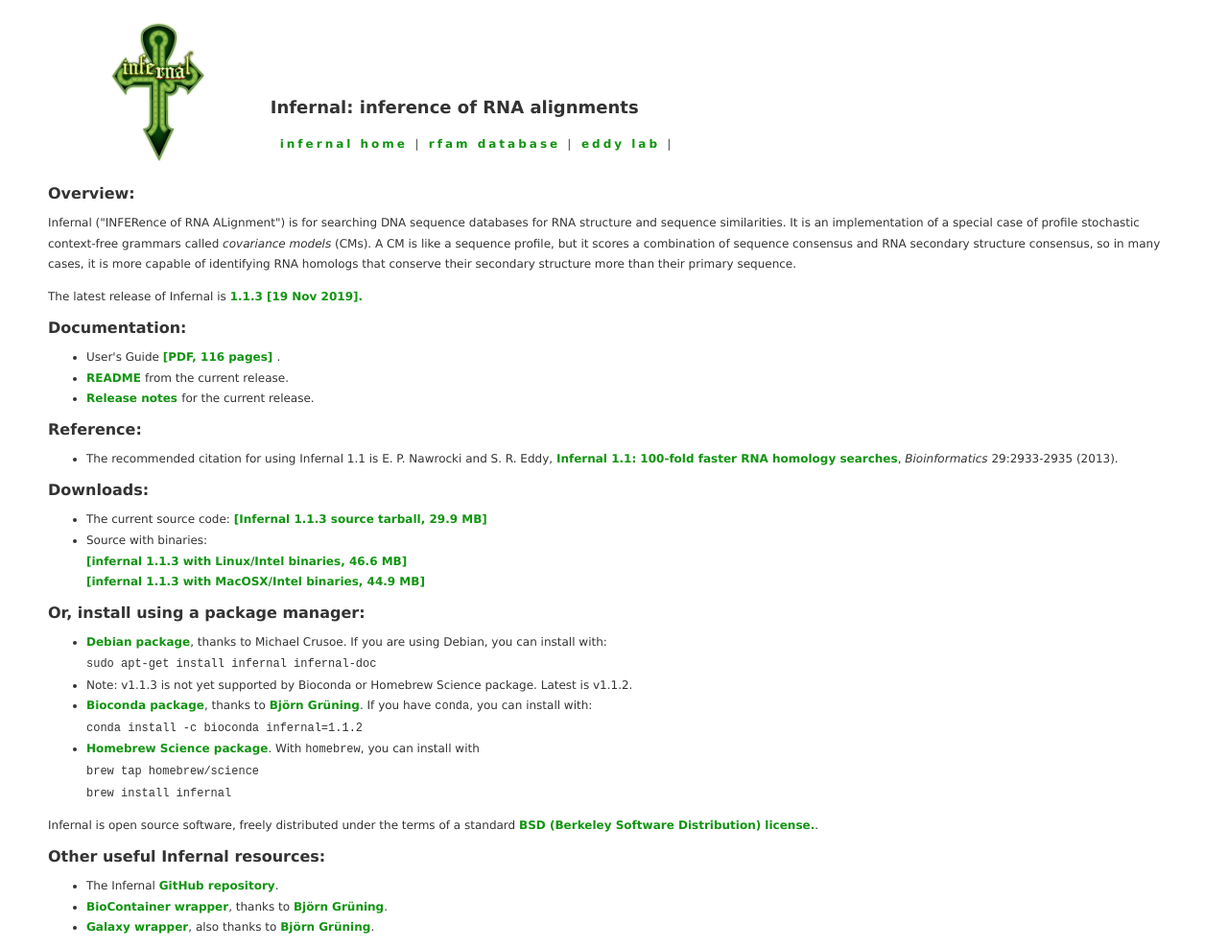
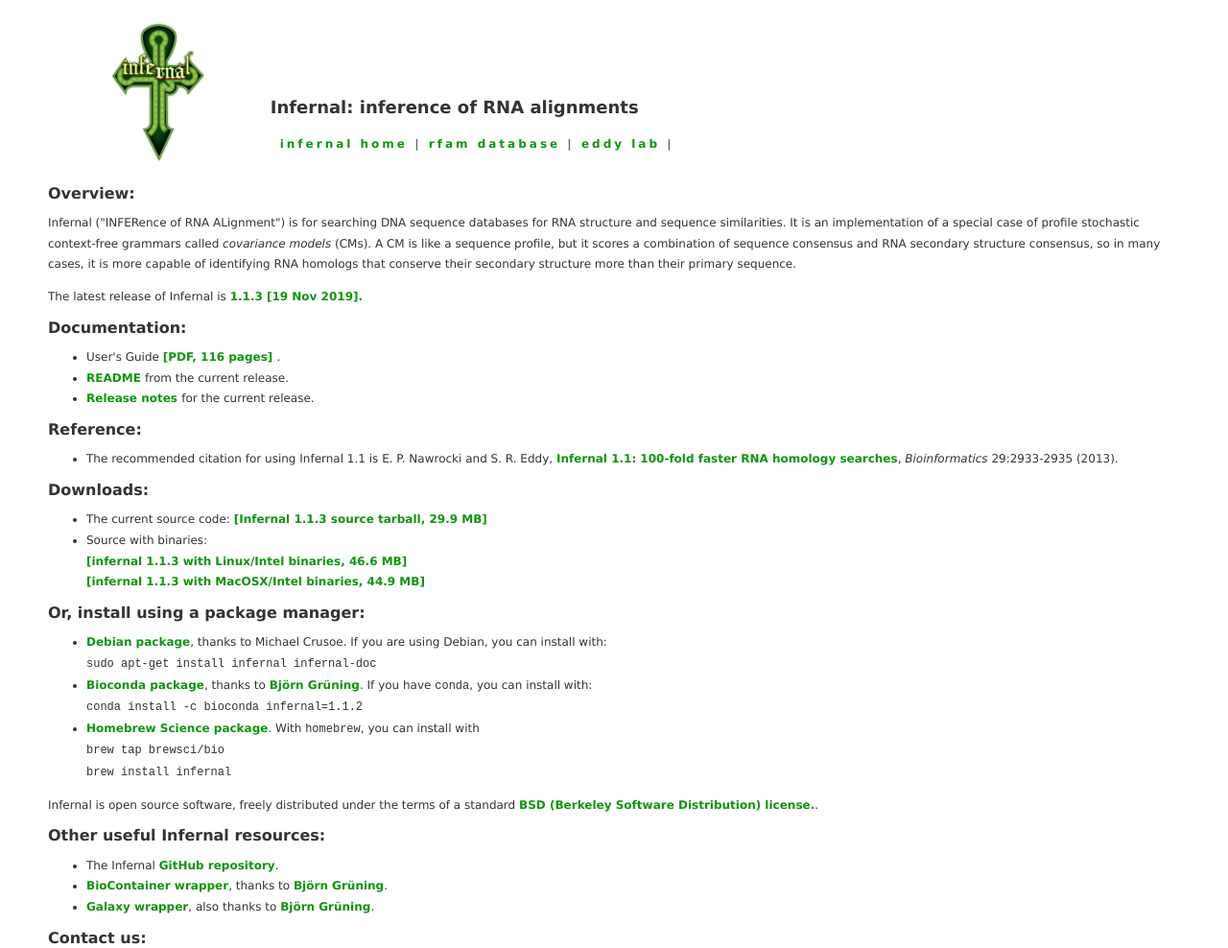
Before and after one commit to EddyRivasLab/infernal.org, a plain HTML site: page index.html in a window 1280 px wide. Shown: the top 988 px of the page at 96% size. Drawn offline with Linux system fonts and the light colour scheme.

Commit message:
Updated homebrew advice: homebrew now has 1.1.3, in tap brewsci/bio

```diff
--- a/index.html
+++ b/index.html
@@ -99,9 +99,6 @@
       package</a>, thanks to Michael Crusoe. If you are using Debian, you can install
     with: <br/> <code>sudo apt-get install infernal infernal-doc</code>
 
-  <li> Note: v1.1.3 is not yet supported by Bioconda or Homebrew
-    Science package. Latest is v1.1.2.
-
   <li> <a href="https://anaconda.org/bioconda/infernal">Bioconda package</a>,
     thanks to
     <a href="https://github.com/bgruening">Bj&ouml;rn Gr&uuml;ning</a>.
@@ -111,7 +108,7 @@
   <li> <a href="https://github.com/Homebrew/homebrew-science">Homebrew Science package</a>.
        With <code>homebrew</code>, you can install with <br />
        <code>
-          brew tap homebrew/science<br />
+          brew tap brewsci/bio <br />
           brew install infernal
        </code>
 </ul>
@@ -408,7 +405,7 @@
  <td align="left">
     <address><a href="http://eddylab.org/">Eddy/Rivas Laboratory</a></address>
 <!-- hhmts start -->
-Last modified: Mon Dec  2 06:38:54 2019
+Last modified: Fri Nov  6 07:01:28 2020
 <!-- hhmts end -->
  </td>
 </tr></table>
```
